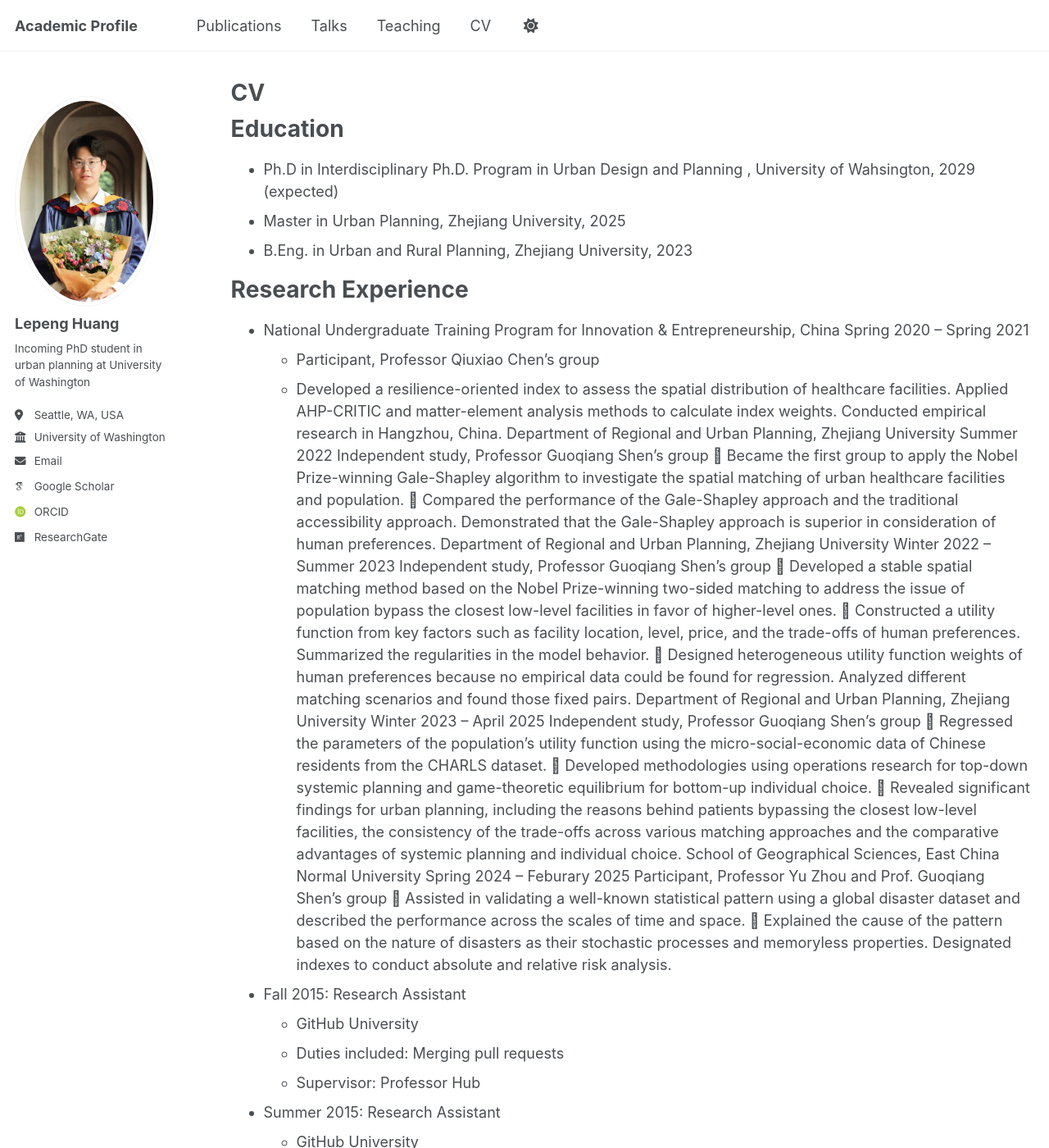
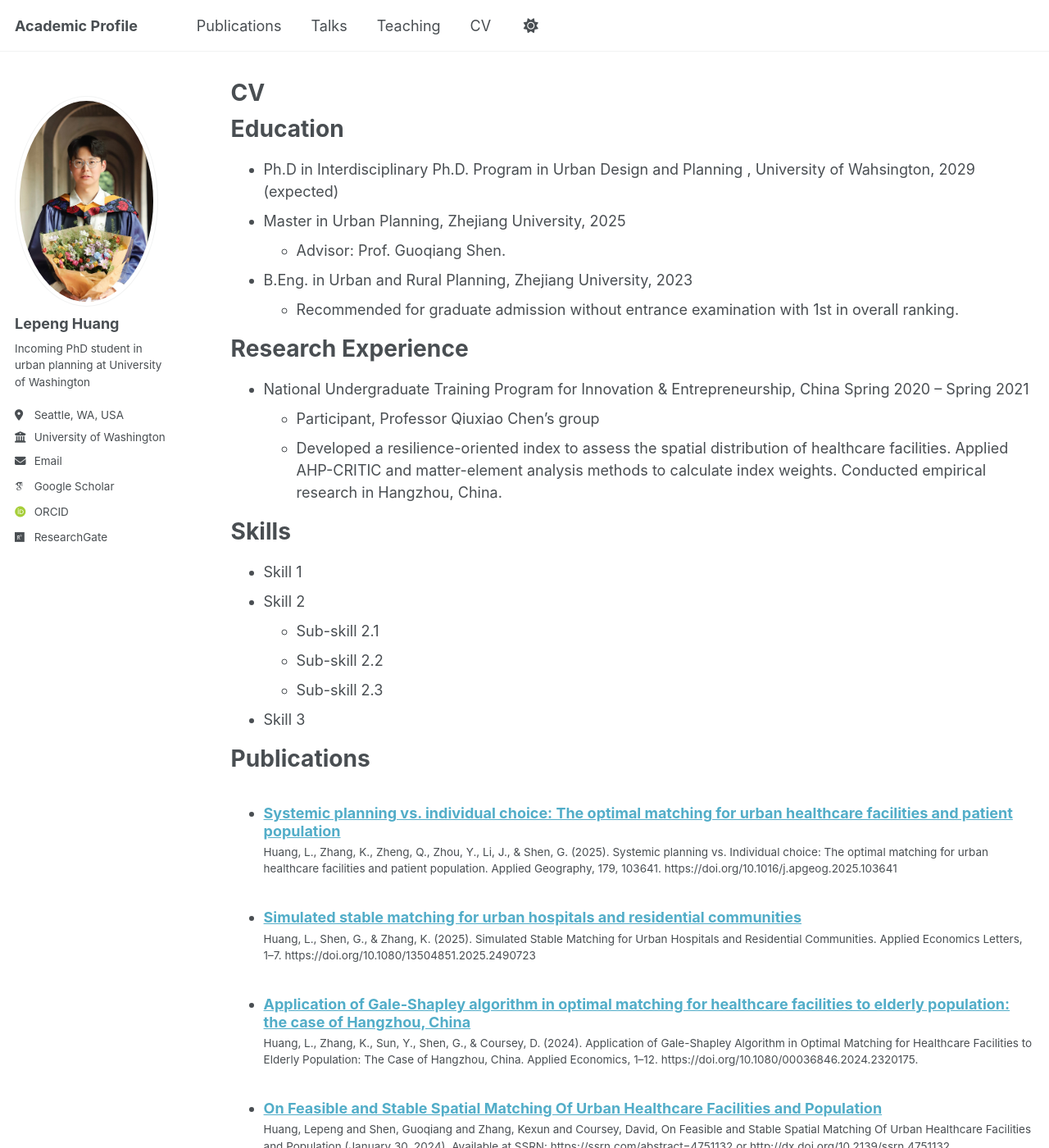
Before and after one commit to lepenghuang/lepenghuang.github.io, a Jekyll site: the page built from _pages/cv.md, in a window 1280 px wide and 1400 px high. Shown: the whole window at 82% size. Built offline with Jekyll 4.4.1, drawn with Linux system fonts in a browser that asks for light colours; some web fonts are replaced; a script that is not in the unit is left out; some of the changed text lies outside the part shown.

Commit message:
Update cv.md

```diff
--- a/_pages/cv.md
+++ b/_pages/cv.md
@@ -13,42 +13,15 @@
 ======
 * Ph.D in Interdisciplinary Ph.D. Program in Urban Design and Planning , University of Wahsington, 2029 (expected)
 * Master in Urban Planning, Zhejiang University, 2025
+  * Advisor: Prof. Guoqiang Shen.
 * B.Eng. in Urban and Rural Planning, Zhejiang University, 2023
+  * Recommended for graduate admission without entrance examination with 1st in overall ranking.
 
 Research Experience
 ======
 * National Undergraduate Training Program for Innovation & Entrepreneurship, China	Spring 2020 – Spring 2021
   * Participant, Professor Qiuxiao Chen’s group
   * Developed a resilience-oriented index to assess the spatial distribution of healthcare facilities. Applied AHP-CRITIC and matter-element analysis      methods to calculate index weights. Conducted empirical research in Hangzhou, China.
-Department of Regional and Urban Planning, Zhejiang University	Summer 2022
-Independent study, Professor Guoqiang Shen’s group
-	Became the first group to apply the Nobel Prize-winning Gale-Shapley algorithm to investigate the spatial matching of urban healthcare facilities and population.
-	Compared the performance of the Gale-Shapley approach and the traditional accessibility approach. Demonstrated that the Gale-Shapley approach is superior in consideration of human preferences.
-Department of Regional and Urban Planning, Zhejiang University	Winter 2022 – Summer 2023
-Independent study, Professor Guoqiang Shen’s group
-	Developed a stable spatial matching method based on the Nobel Prize-winning two-sided matching to address the issue of population bypass the closest low-level facilities in favor of higher-level ones.
-	Constructed a utility function from key factors such as facility location, level, price, and the trade-offs of human preferences. Summarized the regularities in the model behavior.
-	Designed heterogeneous utility function weights of human preferences because no empirical data could be found for regression. Analyzed different matching scenarios and found those fixed pairs.
-Department of Regional and Urban Planning, Zhejiang University	Winter 2023 – April 2025
-Independent study, Professor Guoqiang Shen’s group
-	Regressed the parameters of the population’s utility function using the micro-social-economic data of Chinese residents from the CHARLS dataset.
-	Developed methodologies using operations research for top-down systemic planning and game-theoretic equilibrium for bottom-up individual choice.
-	Revealed significant findings for urban planning, including the reasons behind patients bypassing the closest low-level facilities, the consistency of the trade-offs across various matching approaches and the comparative advantages of systemic planning and individual choice.
-School of Geographical Sciences, East China Normal University	Spring 2024 – Feburary 2025
-Participant, Professor Yu Zhou and Prof. Guoqiang Shen’s group
-	Assisted in validating a well-known statistical pattern using a global disaster dataset and described the performance across the scales of time and space.
-	Explained the cause of the pattern based on the nature of disasters as their stochastic processes and memoryless properties. Designated indexes to conduct absolute and relative risk analysis.
-
-
-* Fall 2015: Research Assistant
-  * GitHub University
-  * Duties included: Merging pull requests
-  * Supervisor: Professor Hub
-
-* Summer 2015: Research Assistant
-  * GitHub University
-  * Duties included: Tagging issues
-  * Supervisor: Professor Git
 
 Skills
 ======
```
